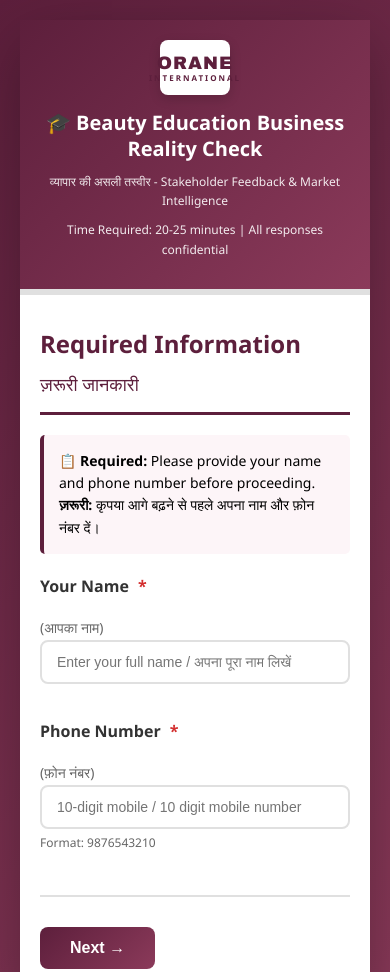
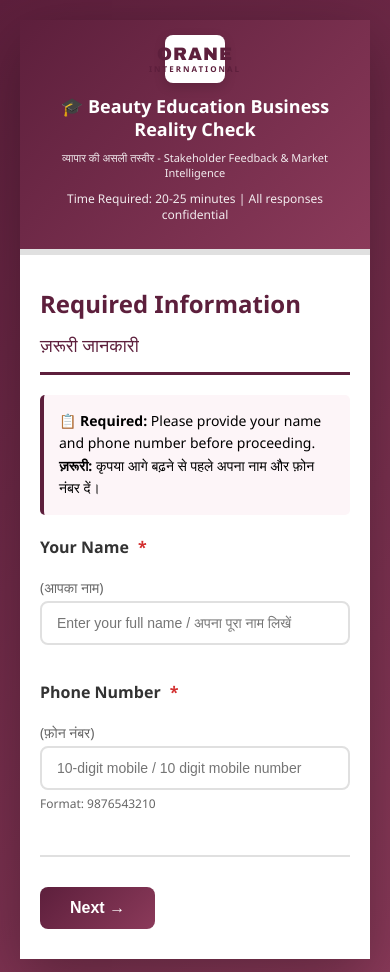
Before and after one commit to oraneit/business-survey, a plain HTML site: page index.html in a window 390 px wide. Shown: the top 972 px of the page. Drawn offline with Linux system fonts and the light colour scheme.

Commit message:
Update index.html

```diff
--- a/index.html
+++ b/index.html
@@ -307,33 +307,38 @@
             }
 
             .header {
-                padding: 20px 20px 30px 20px;
+                padding: 15px 20px 25px 20px;
                 display: flex;
                 flex-direction: column;
                 align-items: center;
+                min-height: auto;
             }
 
             .header-content {
                 padding-right: 0;
                 text-align: center;
                 width: 100%;
+                order: 2;
             }
 
             .logo {
                 position: static;
-                margin: 0 0 15px 0;
-                width: 70px;
-                height: 55px;
-                order: -1;
+                margin: 0 auto 12px auto;
+                width: 60px;
+                height: 48px;
+                order: 1;
+                flex-shrink: 0;
             }
 
             .header h1 {
-                font-size: 20px;
+                font-size: 18px;
                 line-height: 1.3;
+                margin-bottom: 8px;
             }
 
             .header p {
-                font-size: 12px;
+                font-size: 11px;
+                line-height: 1.4;
             }
 
             .rating-table {
```
